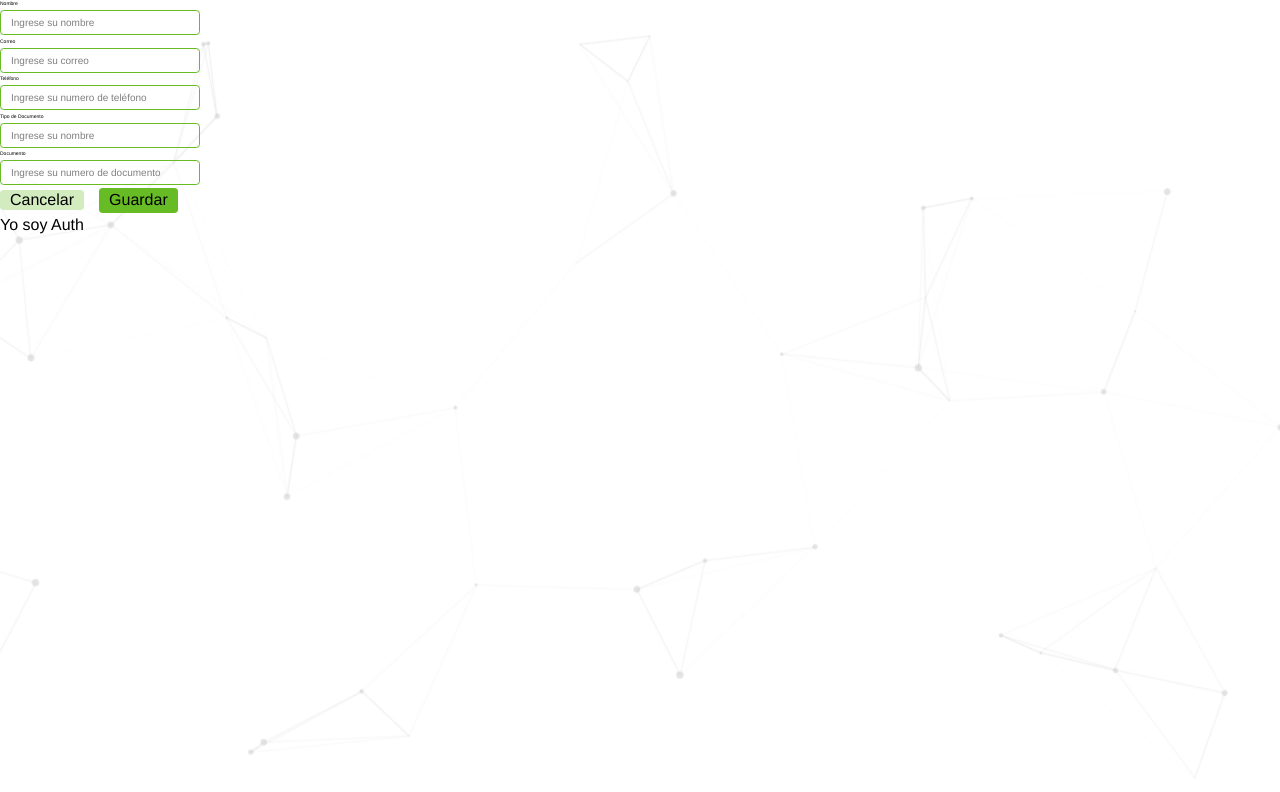
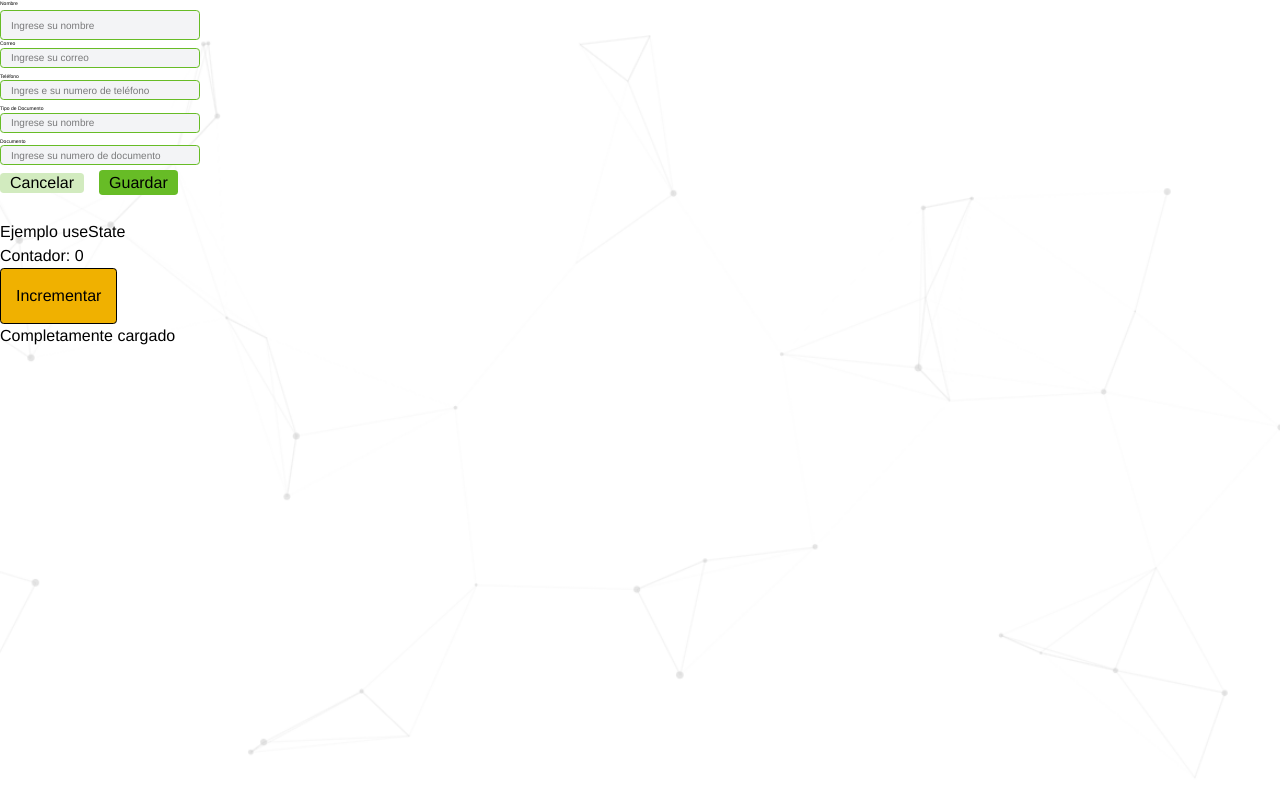
Before and after one commit to Henao420/3172293-react-in-class, a React (Vite) app: page /auth in a window 1280 px wide. Shown: the top 792 px of the page. Built offline with nearby package versions, Linux system fonts and the light colour scheme.

Commit message:
Actualizado

```diff
--- a/src/shared/components/Button.jsx
+++ b/src/shared/components/Button.jsx
@@ -8,7 +8,7 @@ export default function Button({
 }) {
 
     const variants = {
-        primary: "bg-brand text-inverse hover:bg-brand-hover",
+        primary: "bg-brand text-text-inverse hover:bg-brand-hover",
         secondary: "bg-brand-soft text-primary hover:bg-brand-soft-hover"
     };
 
@@ -17,7 +17,7 @@ export default function Button({
             h-8
             px-4
             before:absolute before:content-['']
-            before:-inset-y-[9px] before:-inset-x-[0px]
+            before:-inset-y-[8px] before:-inset-x-[0px]
             `,
         md: "h-10 px-4 before:absolute before:content-['']                  before:-inset-y-[4px] before:-inset-x-[0px] "
     }
--- /dev/null
+++ b/src/shared/components/DeleteCounter.jsx
@@ -0,0 +1,15 @@
+// Componente para entender el hook useState
+import { useState } from "react";
+
+export default function DeleteCounter() {
+
+    // Creamos el estado
+    const [count, setCount] = useState(0);
+
+    return(
+        <div>
+            <p>Contador: {count}</p>
+            <button onClick={() => setCount(count + 1)} className="border p-6 rounded-md">Incrementar</button>
+        </div>
+    )
+}
--- /dev/null
+++ b/src/shared/components/DeleteCounter2.jsx
@@ -0,0 +1,18 @@
+// Ejemplo de un contador sin usar estados
+
+export default function DeleteCounter2() {
+
+    let count = 0;
+
+    const increment = () => {
+        count = count + 1
+        console.log("Nuevo valor es: ", count)
+    }
+
+    return(
+        <div>
+            <p>Contador: {count}</p>
+            <button onClick={increment} className="border p-6 rounded-md bg-yellow-500">Incrementar</button>
+        </div>
+    )
+}
--- /dev/null
+++ b/src/shared/components/EffectDemo.jsx
@@ -0,0 +1,19 @@
+// EffectDemo.jsx
+// Efecto con array vacio, o sea sin dependencias
+// Este efecto se ejecuta una sola vez y esto ocurre cuando el componente se monta por primera vez
+
+import { useEffect, useState } from "react";
+
+export default function EffectDemo() {
+    const [message, setMessage] = useState("Cargando...")
+
+    useEffect(() => {
+
+        setTimeout(() => {
+            setMessage("Completamente cargado")
+        }, 2000);
+
+    }, []);
+
+    return <h1>{message}</h1>
+}
--- a/src/shared/components/Input.jsx
+++ b/src/shared/components/Input.jsx
@@ -11,6 +11,7 @@ export default function Input({
             // Estos valores deben ser con variables
         primary: `
             border-brand
+            bg-gray-100
         `,
         secondary: `
             border-red-950
@@ -89,7 +90,6 @@ export default function Input({
                 className={`
                     relative
                     w-full
-                    h-10
                     rounded-md
                     border
                     px-4
--- a/src/shared/index.js
+++ b/src/shared/index.js
@@ -5,3 +5,6 @@ export { default as DashboardLayout } from "./layouts/DashboardLayout";
 // Componentes
 export { default as Input} from "./components/Input";
 export { default as Button} from "./components/Button";
+export { default as DeleteCounter} from "./components/DeleteCounter";
+export { default as DeleteCounter2} from "./components/DeleteCounter2";
+export { default as EffectDemo} from "./components/EffectDemo";
--- a/src/shared/layouts/AuthLayout.jsx
+++ b/src/shared/layouts/AuthLayout.jsx
@@ -1,7 +1,8 @@
 import { Outlet } from "react-router-dom";
 import authBg from "@/assets/images/bg-1.png";
-import { Input } from "@/shared";
-import { Button } from "@/shared";
+import { Input, Button } from "@/shared";
+import DeleteCounter2 from "../components/DeleteCounter2";
+import EffectDemo from "../components/EffectDemo";
 
 export default function AuthLayout() {
     return (
@@ -21,35 +22,31 @@ export default function AuthLayout() {
                             placeholder="Ingrese su nombre"
                             htmlFor="user-name"
                             variant="primary"
-                            size="md"
+                            size="lg"
                         />
                         <Input
                             label="Correo"
                             type="email"
                             placeholder="Ingrese su correo"
                             htmlFor="user-email"
-                            size="md"
                         />
                         <Input
                             label="Teléfono"
                             type="tel"
-                            placeholder="Ingrese su numero de teléfono"
+                            placeholder="Ingres e su numero de teléfono"
                             htmlFor="user-phone"
-                            size="md"
                         />
                         <Input
                             label="Tipo de Documento"
                             type="text"
                             placeholder="Ingrese su nombre"
                             htmlFor="name"
-                            size="md"
                         />
                         <Input
                             label="Documento"
                             type="text"
                             placeholder="Ingrese su numero de documento"
                             htmlFor="user-document-number"
-                            size="md"
                         />
 
                             {/* Actions */}
@@ -70,8 +67,16 @@ export default function AuthLayout() {
                             >
                                 Guardar
                             </Button>
+                        </div>{/* Actions */}
+
+                        {/* Implementacion del estado useState */}
+                        <div className="mt-10">
+                            <h1>Ejemplo useState</h1>
+                            <DeleteCounter2 />
                         </div>
-                        <h1>Yo soy Auth</h1>
+
+                        <EffectDemo />
+
                     <Outlet />
                 </main>
             </div>
```
Lines whose indentation alone changed are shown as unchanged.
